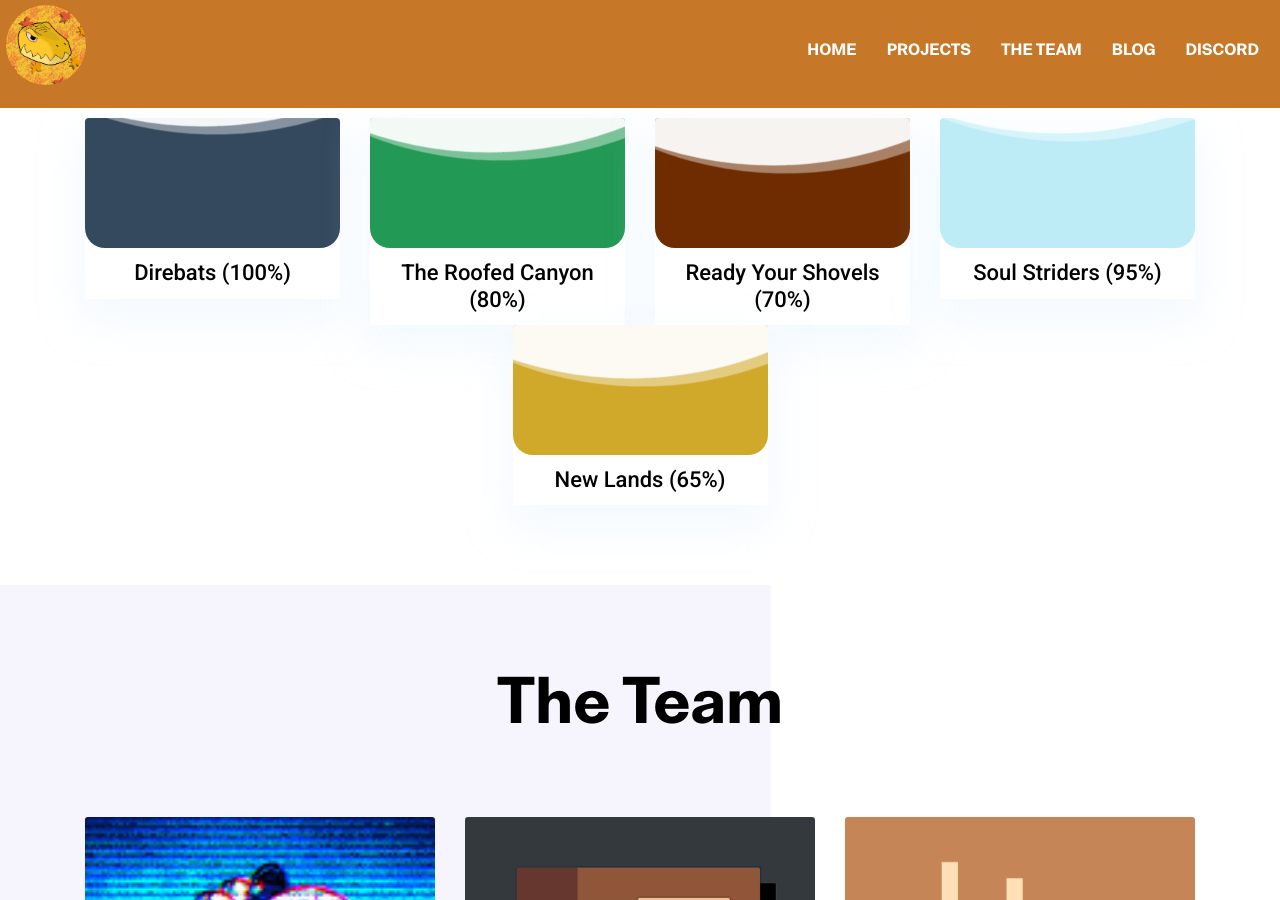
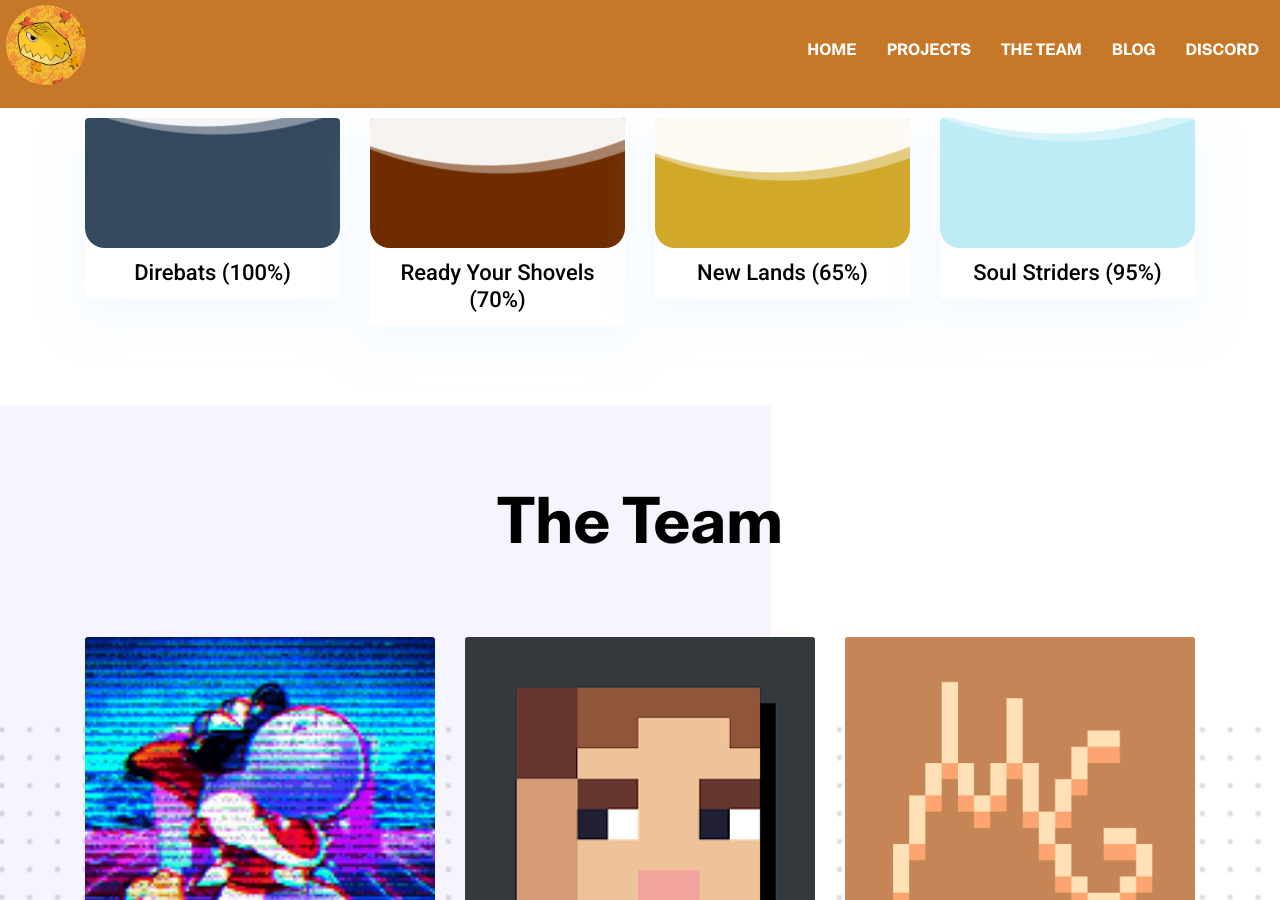
Before and after one commit to teamhollow/teamhollow.net, a Jekyll site: the page built from index.html, in a window 1280 px wide and 900 px high, scrolled down 638 px. Built offline with Jekyll 4.4.1, drawn with Linux system fonts in a browser that asks for light colours; nearby versions of some CDN libraries; comment, search, counter and statistics services are not loaded.

Commit message:
Update projects

```diff
--- a/_data/settings.yml
+++ b/_data/settings.yml
@@ -98,7 +98,6 @@ team:
 projects-title: Projects
 projects:
 - { name: Direbats, id: 'direbats', color: '#34495e', value: '100%' }
-- { name: The Roofed Canyon, id: 'theroofedcanyon', color: '#229954', value: '80%' }
 - { name: Ready Your Shovels, id: 'readyyourshovels', color: '#6e2c00', value: '70%' }
+- { name: New Lands, id: 'newlands', color: '#d1a92a', value: '65%' }
 - { name: Soul Striders, id: 'soulstriders', color: '#bdecf6', value: '95%' }
-- { name: New Lands, id: 'newlands', color: '#d1a92a', value: '65%' }
```
